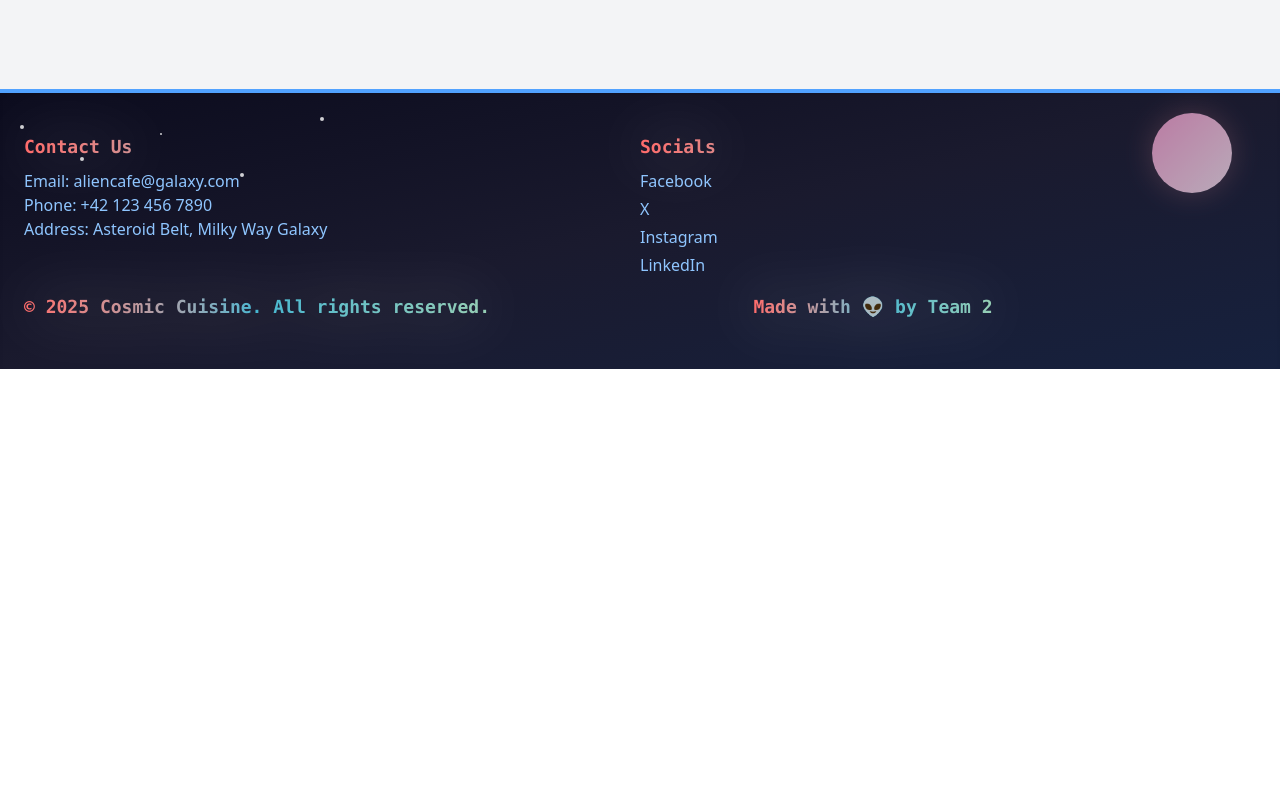
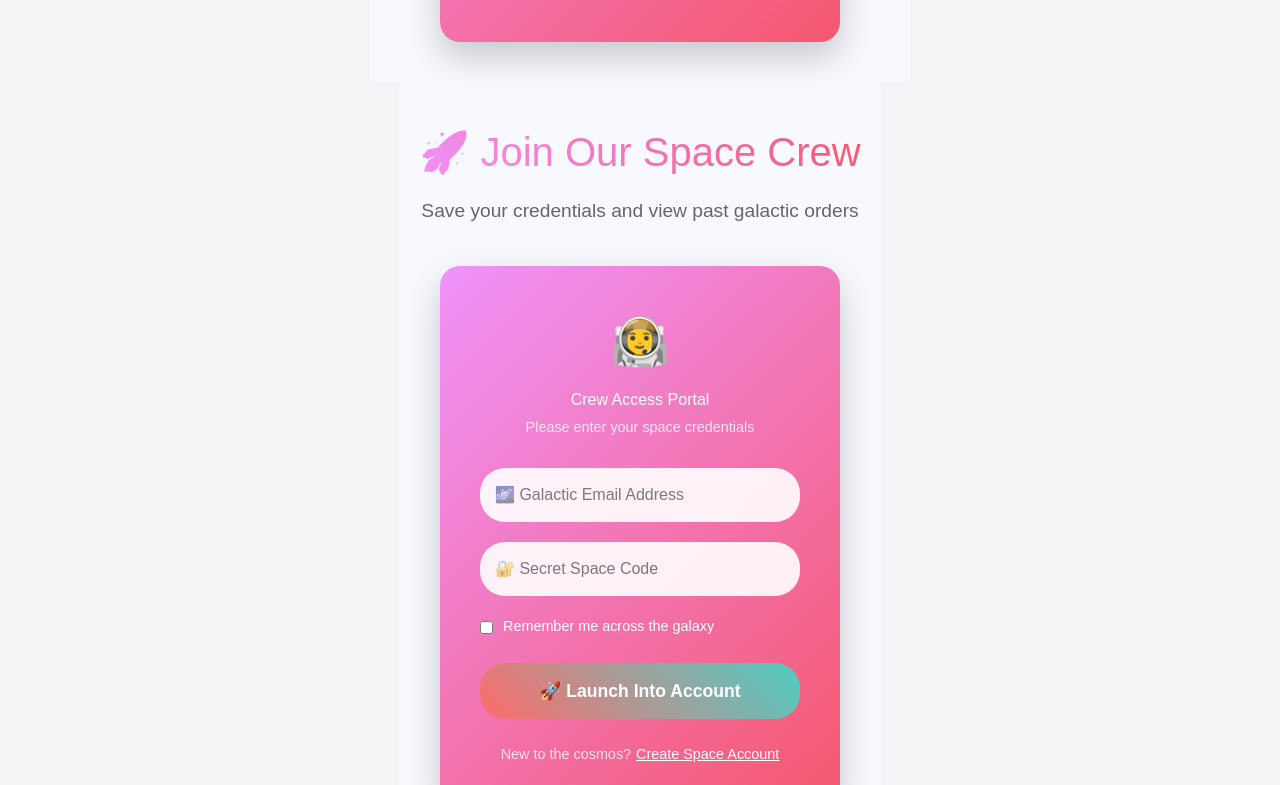
Before and after one commit to ADM-GenC-July25/Team-2---React, a React (Vite) app: page /login in a window 1280 px wide. Shown: the part 767-1552 px from the top of the page. Before the commit the page ends 1136 px from the top, so only its background shows below. Built offline with nearby package versions, Linux system fonts and the light colour scheme.

Commit message:
worked on login restyling

```diff
--- a/src/components/LoginRegistration/LoginDisplay.jsx
+++ b/src/components/LoginRegistration/LoginDisplay.jsx
@@ -1,6 +1,8 @@
 import { useNavigate } from "react-router-dom";
 import SubmissionButton from "../SubmissionButton";
 import { useLogin } from "./LoginContext";
+import TestLogin from "./StyledComponents/TestLogin";
+import HomeLogin from "../HomeLogin";
 
 function LoginDisplay({ email, setEmail, password, setPassword, setPage }) {
   const navigate = useNavigate();
@@ -33,6 +35,8 @@ function LoginDisplay({ email, setEmail, password, setPassword, setPage }) {
 
   return (
     <div className="min-h-screen bg-gray-100 flex flex-col items-center justify-center font-[Nunito] px-4">
+      <HomeLogin />
+      <TestLogin />
       <div className="bg-white p-8 rounded-lg shadow-md w-full max-w-md">
         <h1 className="text-4xl font-bold text-center mb-6">Login</h1>
 
--- /dev/null
+++ b/src/components/LoginRegistration/StyledComponents/LoginRegistrationButton.jsx
@@ -0,0 +1,9 @@
+import { buttonStyle } from "./LoginStyles";
+
+const LoginRegistrationButton = () => (
+  <button type="submit" style={buttonStyle} className="login-button">
+    🚀 Launch Into Account
+  </button>
+);
+
+export default LoginRegistrationButton;
--- /dev/null
+++ b/src/components/LoginRegistration/StyledComponents/LoginRegistrationFooter.jsx
@@ -0,0 +1,25 @@
+const LoginRegistrationFooter = () => (
+  <div
+    style={{
+      textAlign: "center",
+      marginTop: "25px",
+      color: "rgba(255, 255, 255, 0.8)",
+    }}
+  >
+    <p style={{ fontSize: "0.9em" }}>
+      New to the cosmos?
+      <a
+        href="#signup"
+        style={{
+          color: "white",
+          textDecoration: "underline",
+          marginLeft: "5px",
+        }}
+      >
+        Create Space Account
+      </a>
+    </p>
+  </div>
+);
+
+export default LoginRegistrationFooter;
--- /dev/null
+++ b/src/components/LoginRegistration/StyledComponents/LoginRegistrationForm.jsx
@@ -0,0 +1,45 @@
+import { inputStyle } from "./LoginStyles";
+import LoginRegistrationButton from "./LoginRegistrationButton";
+
+const LoginRegistrationForm = ({ title, content }) => (
+  <>
+    <div style={{ textAlign: "center", marginBottom: "30px" }}>
+      <div style={{ fontSize: "3em", marginBottom: "10px" }}>👨‍🚀</div>
+      <h3 style={{ color: "white", marginBottom: "5px" }}>{title}</h3>
+      <p style={{ color: "rgba(255, 255, 255, 0.8)", fontSize: "0.9em" }}>
+        {content}
+      </p>
+    </div>
+
+    <form>
+      <input
+        type="email"
+        placeholder="🌌 Galactic Email Address"
+        style={inputStyle}
+      />
+      <input
+        type="password"
+        placeholder="🔐 Secret Space Code"
+        style={inputStyle}
+      />
+
+      <div
+        style={{
+          display: "flex",
+          alignItems: "center",
+          marginBottom: "25px",
+          color: "white",
+        }}
+      >
+        <input type="checkbox" id="remember" style={{ marginRight: "10px" }} />
+        <label htmlFor="remember" style={{ fontSize: "0.9em" }}>
+          Remember me across the galaxy
+        </label>
+      </div>
+
+      <LoginRegistrationButton />
+    </form>
+  </>
+);
+
+export default LoginRegistrationForm;
--- /dev/null
+++ b/src/components/LoginRegistration/StyledComponents/LoginRegistrationHeader.jsx
@@ -0,0 +1,29 @@
+const LoginRegistrationHeader = ({ title, content }) => (
+  <div style={{ textAlign: "center", marginBottom: "40px" }}>
+    <h2
+      style={{
+        fontSize: "2.5em",
+        color: "#1a1a2e",
+        marginBottom: "15px",
+        background: "linear-gradient(45deg, #f093fb, #f5576c)",
+        backgroundClip: "text",
+        WebkitBackgroundClip: "text",
+        WebkitTextFillColor: "transparent",
+      }}
+    >
+      {title}
+    </h2>
+    <p
+      style={{
+        fontSize: "1.2em",
+        color: "#666",
+        maxWidth: "500px",
+        margin: "0 auto",
+      }}
+    >
+      {content}
+    </p>
+  </div>
+);
+
+export default LoginRegistrationHeader;
--- /dev/null
+++ b/src/components/LoginRegistration/StyledComponents/LoginStyles.js
@@ -0,0 +1,38 @@
+export const sectionStyle = {
+  padding: "40px 20px",
+  maxWidth: "1200px",
+  margin: "0 auto",
+};
+
+export const loginFormStyle = {
+  background: "linear-gradient(135deg, #f093fb 0%, #f5576c 100%)",
+  borderRadius: "20px",
+  padding: "40px",
+  maxWidth: "400px",
+  margin: "0 auto",
+  boxShadow: "0 15px 35px rgba(0, 0, 0, 0.2)",
+};
+
+export const inputStyle = {
+  width: "100%",
+  padding: "15px",
+  borderRadius: "25px",
+  border: "none",
+  marginBottom: "20px",
+  fontSize: "1em",
+  background: "rgba(255, 255, 255, 0.9)",
+  outline: "none",
+};
+
+export const buttonStyle = {
+  width: "100%",
+  padding: "15px",
+  borderRadius: "25px",
+  border: "none",
+  background: "linear-gradient(45deg, #ff6b6b, #4ecdc4)",
+  color: "white",
+  fontSize: "1.1em",
+  fontWeight: "bold",
+  cursor: "pointer",
+  transition: "transform 0.2s ease",
+};
--- /dev/null
+++ b/src/components/LoginRegistration/StyledComponents/TestLogin.jsx
@@ -0,0 +1,24 @@
+import { sectionStyle, loginFormStyle } from "./LoginStyles";
+import LoginRegistrationHeader from "./LoginRegistrationHeader";
+import LoginRegistrationForm from "./LoginRegistrationForm";
+import LoginRegistrationFooter from "./LoginRegistrationFooter";
+
+const TestLogin = () => (
+  <div style={{ fontFamily: "Arial, sans-serif", backgroundColor: "#f8f9ff" }}>
+    <section style={sectionStyle} id="login">
+      <LoginRegistrationHeader
+        title={"🚀 Join Our Space Crew"}
+        content={"Save your credentials and view past galactic orders"}
+      />
+      <div style={loginFormStyle}>
+        <LoginRegistrationForm
+          title={"Crew Access Portal"}
+          content={"Please enter your space credentials"}
+        />
+        <LoginRegistrationFooter />
+      </div>
+    </section>
+  </div>
+);
+
+export default TestLogin;
```
